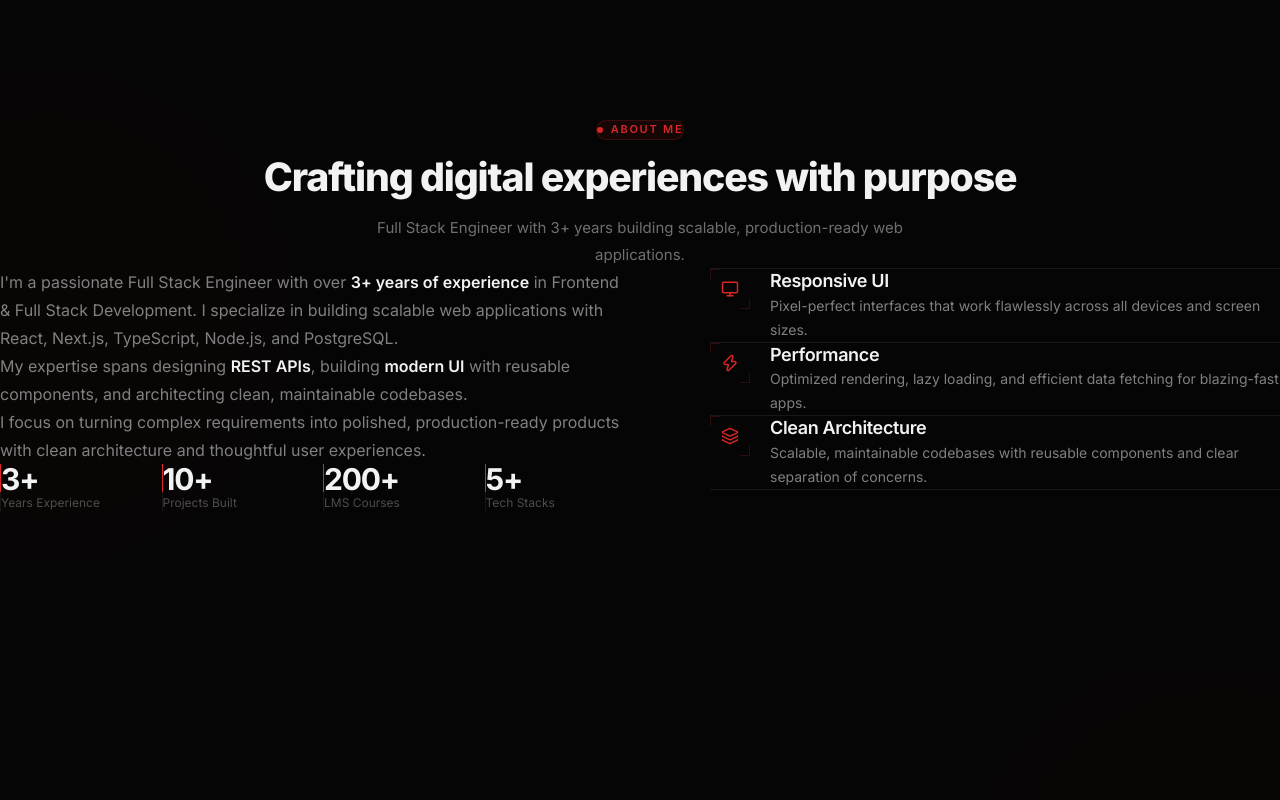
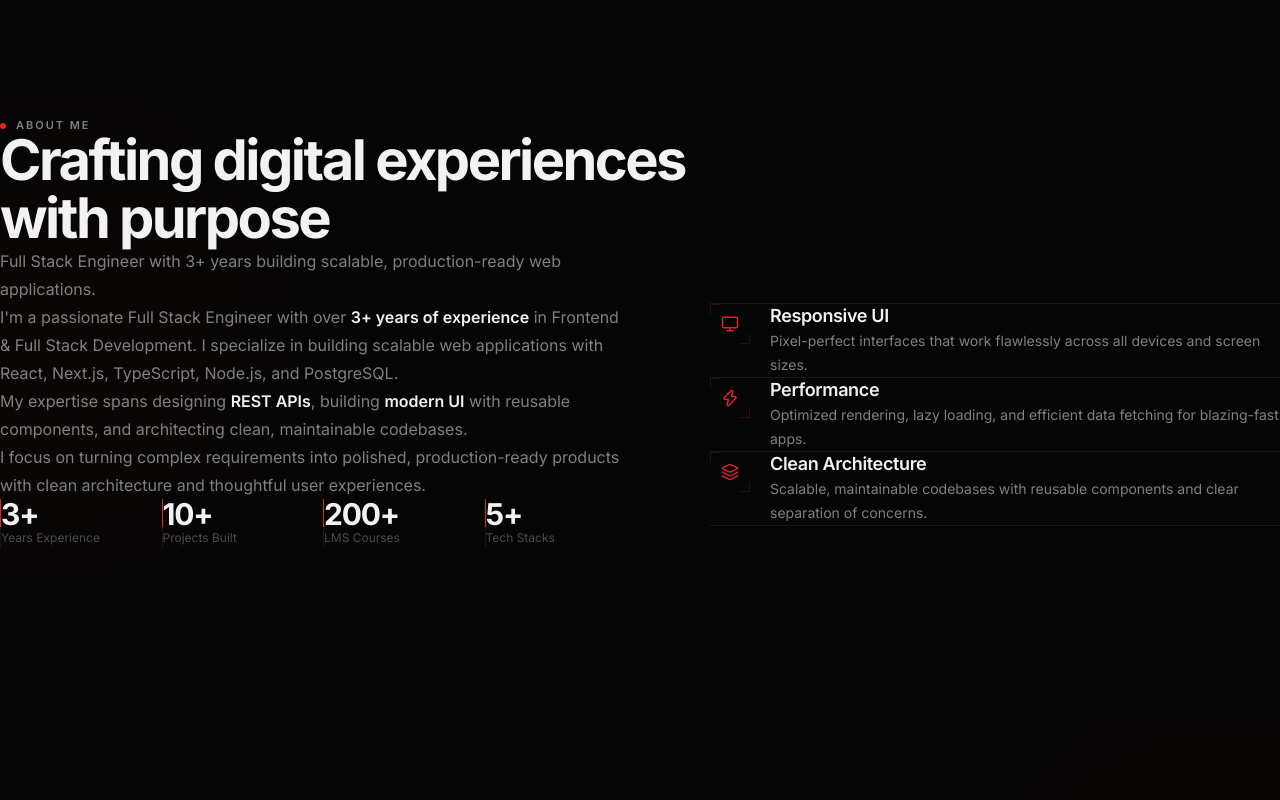
Before and after one commit to Shubham-Raj-Keshri/Portfolio, a Next.js app: page / in a window 1280 px wide. Shown: the part 840-1640 px from the top of the page. Built offline with nearby package versions, Linux system fonts and the light colour scheme.

Commit message:
Update SectionHeader.tsx

```diff
--- a/src/components/SectionHeader.tsx
+++ b/src/components/SectionHeader.tsx
@@ -2,39 +2,126 @@
 
 import { motion } from "framer-motion";
 
-
-interface Props {
+type SectionHeaderProps = {
   label: string;
   title: string;
   subtitle?: string;
-  align?: "center" | "left";
-}
+};
 
-export default function SectionHeader({ label, title, subtitle, align = "center" }: Props) {
-  const centered = align === "center";
+const ease = [0.22, 1, 0.36, 1] as const;
+
+export default function SectionHeader({
+  label,
+  title,
+  subtitle,
+}: SectionHeaderProps) {
   return (
     <motion.div
-      initial={{ opacity: 0, y: 16 }}
-      whileInView={{ opacity: 1, y: 0 }}
-      viewport={{ once: true, margin: "-60px" }}
-      transition={{ duration: 0.55, ease: [0.22, 1, 0.36, 1] }}
-      className={`mb-20 flex flex-col gap-4 ${centered ? "items-center text-center" : "items-start text-left"}`}
+      initial={{
+        opacity: 0,
+        y: 16,
+      }}
+      whileInView={{
+        opacity: 1,
+        y: 0,
+      }}
+      viewport={{
+        once: true,
+        margin: "-40px",
+      }}
+      transition={{
+        duration: 0.55,
+        ease,
+      }}
+      className="
+        mb-9
+        w-full
+        max-w-3xl
+        sm:mb-11
+        md:mb-14
+        lg:mb-16
+      "
     >
-      <span className="inline-flex items-center gap-2 rounded-full border border-[#DC2626]/20 bg-[#DC2626]/8 px-4 py-1.5 text-[11px] font-semibold uppercase tracking-[0.16em] text-[#DC2626]">
-        <span className="h-1.5 w-1.5 rounded-full bg-[#DC2626]" />
-        {label}
-      </span>
+      {/* =====================================================
+          SECTION LABEL
+      ====================================================== */}
 
-      <h2 className={`text-[clamp(1.7rem,3.4vw,2.45rem)] font-extrabold leading-[1.08] tracking-[-0.03em] text-[#f2f2f2] text-balance`}>
+      <div
+        className="
+          mb-3
+          flex
+          items-center
+          gap-2.5
+          sm:mb-4
+        "
+      >
+        {/* Accent dot */}
+        <span
+          className="
+            h-1.5
+            w-1.5
+            shrink-0
+            rounded-full
+            bg-[var(--red)]
+          "
+        />
+
+        {/* Label */}
+        <span
+          className="
+            text-[10px]
+            font-semibold
+            uppercase
+            leading-none
+            tracking-[0.18em]
+            text-[var(--text-mid)]
+            sm:text-[11px]
+          "
+        >
+          {label}
+        </span>
+      </div>
+
+      {/* =====================================================
+          TITLE
+      ====================================================== */}
+
+      <h2
+        className="
+          max-w-[760px]
+          text-[clamp(2rem,8vw,2.75rem)]
+          font-bold
+          leading-[1.04]
+          tracking-[-0.045em]
+          text-[var(--text-hi)]
+          sm:text-[clamp(2.25rem,6vw,3rem)]
+          lg:text-[3.5rem]
+        "
+      >
         {title}
       </h2>
 
+      {/* =====================================================
+          SUBTITLE
+      ====================================================== */}
+
       {subtitle && (
-        <p className={`text-[15px] leading-[1.8] text-[rgba(242,242,242,0.45)] ${centered ? "max-w-[58ch]" : "max-w-[65ch]"}`}>
+        <p
+          className="
+            mt-3
+            max-w-[620px]
+            text-sm
+            leading-[1.7]
+            text-[var(--text-mid)]
+            sm:mt-4
+            sm:text-[15px]
+            sm:leading-7
+            md:text-base
+          "
+        >
           {subtitle}
         </p>
       )}
-
     </motion.div>
   );
 }
```
